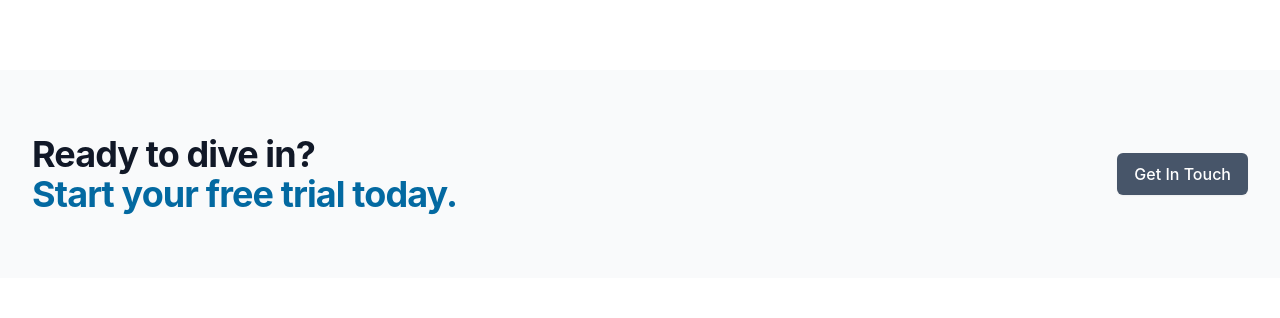
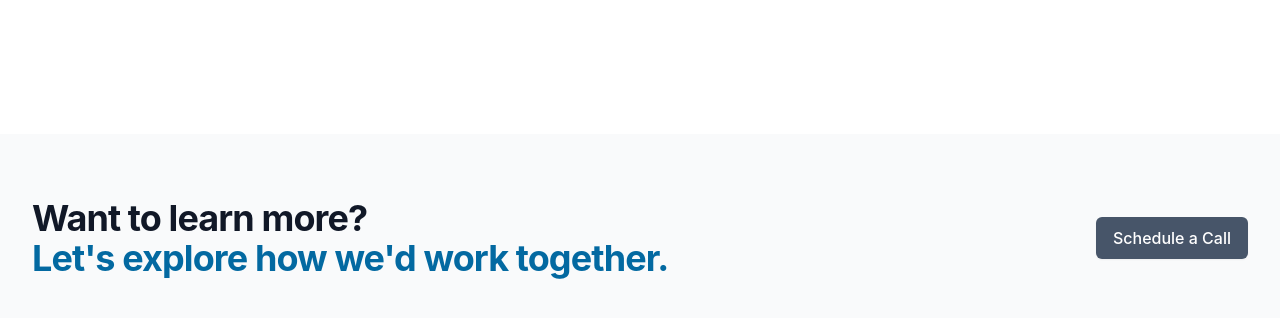
Before and after one commit to sean-vdw/bordeaux, a React (Create React App) app: page / in a window 1280 px wide. Shown: the part 3476-3794 px from the top of the page. Before the commit the page ends 3754 px from the top, so only its background shows below. Built offline with nearby package versions, Linux system fonts and the light colour scheme.

Commit message:
CTA section completed

```diff
--- a/src/components/Cta.js
+++ b/src/components/Cta.js
@@ -1,17 +1,18 @@
 export default function Cta() {
   return (
-    <div className="bg-gray-50">
+    <div className="bg-gray-50 mt-16">
       <div className="mx-auto max-w-7xl py-12 px-6 lg:flex lg:items-center lg:justify-between lg:py-16 lg:px-8 text-left">
         <h5 className="text-3xl font-bold tracking-tight text-gray-900 sm:text-4xl">
-          <span className="block">Ready to dive in?</span>
-          <span className="block text-sky-700">Start your free trial today.</span>
+          <span className="block">Want to learn more?</span>
+          <span className="block text-sky-700">Let's explore how we'd work together.</span>
         </h5>
         <div className="mt-8 flex lg:mt-0 lg:flex-shrink-0">
           <a
-            href="#"
+            href="https://calendly.com/bordeauxadvisors"
+            target="_blank"
             className="ml-8 inline-flex items-center justify-center whitespace-nowrap rounded-md border border-transparent bg-slate-600 px-4 py-2 text-base font-medium text-white shadow-sm hover:bg-sky-700 ease-in duration-300 hover:scale-105 hover:drop-shadow-2xl"
           >
-            Get In Touch
+            Schedule a Call
           </a>
         </div>
       </div>
```
